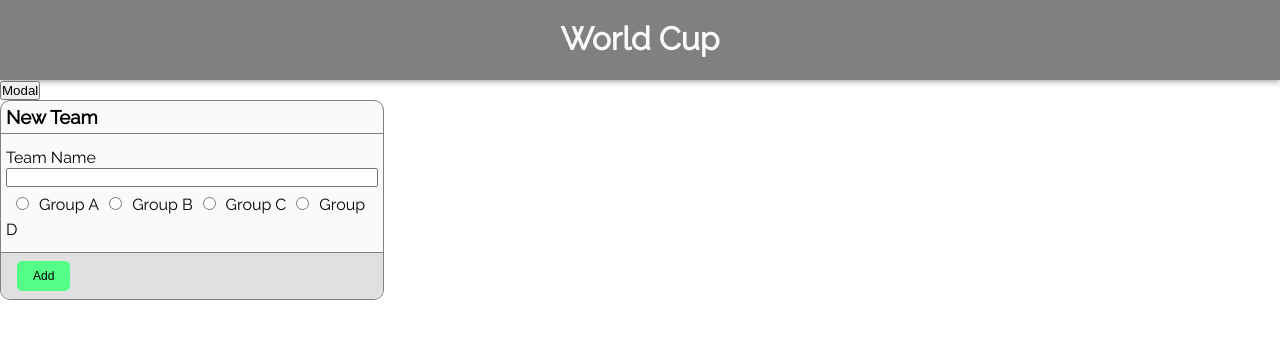
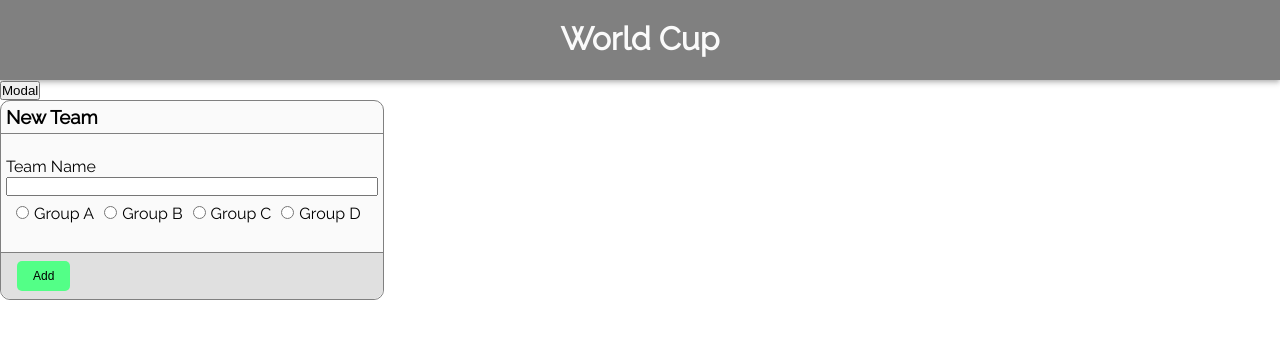
Before and after one commit to moacirguedes/world-cup, a React (Create React App) app: page / in a window 1280 px wide. Both pictures are taken after a click on the button "Modal". Shown: the top 338 px of the page. Built offline with nearby package versions, Linux system fonts and the light colour scheme.

Commit message:
Created component for radio's button

```diff
--- a/src/components/modal/index.js
+++ b/src/components/modal/index.js
@@ -1,5 +1,6 @@
 import React from 'react';
 import './styles.scss';
+import Radio from '../radio';
 
 const Modal = ({ show }) => {
 
@@ -12,42 +13,34 @@ const Modal = ({ show }) => {
           <label for="teamName">Team Name</label><br></br>
           <input className="Content__Input" id="teamName" />
 
-          <div className="Content_Radios">
-            <input
-              className="Content__Radio"
-              type="radio"
+          <div>
+            <Radio
               id="groupA"
               name="group"
               value="a"
+              text="Group A"
             />
-            <label for="groupA">Group A</label>
 
-            <input
-              className="Content__Radio"
-              type="radio"
+            <Radio
               id="groupB"
               name="group"
               value="b"
+              text="Group B"
             />
-            <label for="groupB">Group B</label>
 
-            <input
-              className="Content__Radio"
-              type="radio"
+            <Radio
               id="groupC"
               name="group"
               value="c"
+              text="Group C"
             />
-            <label for="groupC">Group C</label>
 
-            <input
-              className="Content__Radio"
-              type="radio"
+            <Radio
               id="groupD"
               name="group"
               value="d"
+              text="Group D"
             />
-            <label for="groupD">Group D</label>
           </div>
         </div>
 
--- a/src/components/modal/styles.scss
+++ b/src/components/modal/styles.scss
@@ -32,10 +32,6 @@
   width: 100%;
 }
 
-.Content__Radio {
-  margin: 10px;
-}
-
 .Footer__Button {
   border: 0;
   background: $green;
--- /dev/null
+++ b/src/components/radio/index.js
@@ -0,0 +1,17 @@
+import React from 'react';
+import './styles.scss';
+
+const Radio = ({ id, name, value, text }) =>
+
+  <>
+    <input
+      className="Radio"
+      type="radio"
+      id={id}
+      name={name}
+      value={value}
+    />
+    <label htmlFor={id}>{text}</label>
+  </>
+
+export default Radio;
--- /dev/null
+++ b/src/components/radio/styles.scss
@@ -0,0 +1,3 @@
+.Radio {
+  margin: 10px 5px 10px 10px;
+}
```
